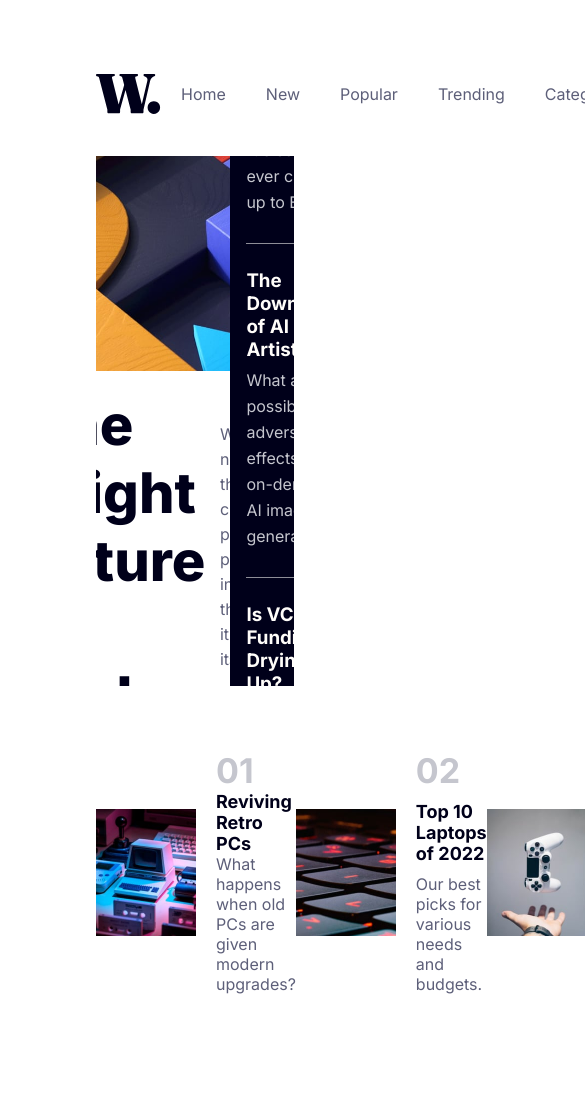
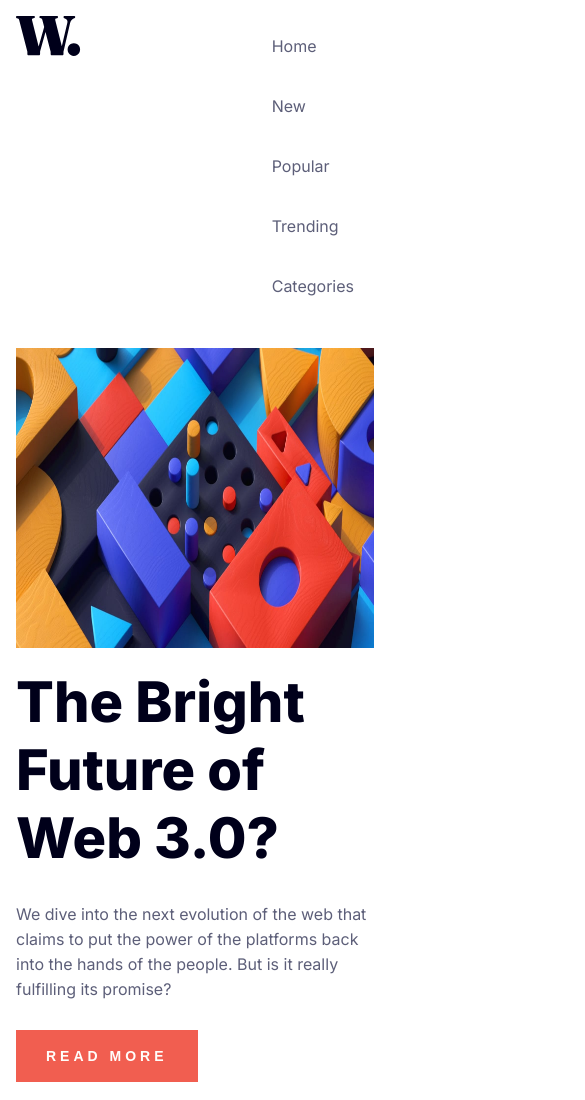
Before and after one commit to wlissisDev/clone-landing-page, a plain HTML site: page index.html in a window 390 px wide. Shown: the top 1100 px of the page, 585 px wide, since content can reach past the window. Drawn offline with Linux system fonts and the light colour scheme; files whose address does not match are found by name.

Commit message:
ajust css

```diff
--- a/styles.css
+++ b/styles.css
@@ -53,7 +53,7 @@ body {
 /* ================main================ */
 
 .main {
-    height: 530px;
+    height: auto;
     margin-top: 2rem;
     display: flex;
     align-items: center;
@@ -66,7 +66,7 @@ body {
 }
 
 .info {
-    width: 100%;
+    width: auto;
     display: flex;
     align-items: flex-start;
     justify-content: space-between;
@@ -263,3 +263,46 @@ body {
         gap: 40px;
     }
 }
+
+
+@media (max-width: 700px){
+    .container {
+        padding: 1rem;
+    }
+    .nav {
+        align-items:flex-start;
+    }
+    .nav-items {
+        flex-direction: column;
+    }
+    .main{
+        height: auto;
+        flex-direction: column;
+        gap:60px;
+    }
+
+    #desktop-image{
+        height: 300px;
+        width: 100%;
+    }
+
+    .main-info{
+        flex-direction: column;
+        align-items: flex-start;
+    }
+    .main-info div{
+        width: 100%;
+    }
+
+    .list-cards{
+        flex-direction: column;
+        gap: 40px;
+        width: 100%;
+    }
+    .card{
+
+    }
+    .card div{
+        width: 100%;
+    }
+}
```
